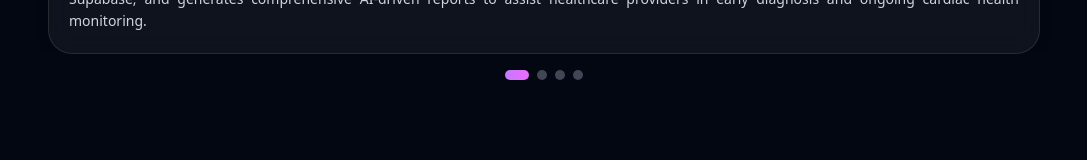
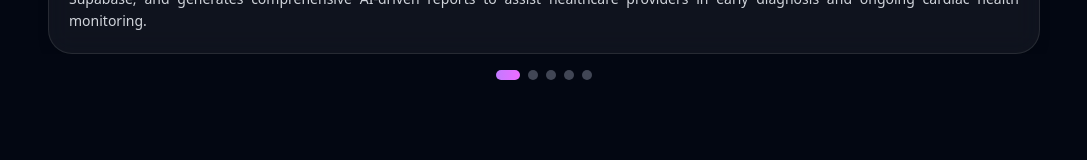
Before and after one commit to Krishna-Mantri/My_portfolio, a React (Vite) app in the folder my-portfolio/: page / in a window 1280 px wide. Shown: the part 3048-3208 px from the top of the page, without its empty margins (96-1183 px from the left). Built offline with nearby package versions, Linux system fonts and the light colour scheme.

Commit message:
Update project list with new project and details
Added a new project 'Regime-Detector' to the project list and updated the existing project details.

```diff
--- a/my-portfolio/src/components/Projects.jsx
+++ b/my-portfolio/src/components/Projects.jsx
@@ -3,6 +3,7 @@ import cardio from "/cardio1.png";
 import ecommerce from "/ecom1.png";
 import todo from "/todoreact.png";
 import crop from "/crop1.png";
+import regime from "/regime1.png";
 
 const ProjectCard = ({ image, title, description, link }) => {
   return (
@@ -68,6 +69,13 @@ export default function Projects() {
       description:
         "CardioLink is a cutting-edge web application designed for the detection of cardiovascular disease anomalies using advanced Artificial Intelligence (AI) and Machine Learning (ML) technologies. It collects real-time patient data via IoT devices, securely stores this data using Supabase, and generates comprehensive AI-driven reports to assist healthcare providers in early diagnosis and ongoing cardiac health monitoring.",
       link: "https://github.com/Krishna-Mantri/Cardio_link",
+    },
+    {
+      image: regime,
+      title: "Regime-Detector",
+      description:
+        "A machine learning application that detects and analyzes market regimes using KMeans clustering on technical indicators. Identify Bull, Bear, and Sideways market conditions with interactive visualizations. ",
+      link: "https://market-regime-detector.streamlit.app/",
     },
     {
       image: ecommerce,
```
